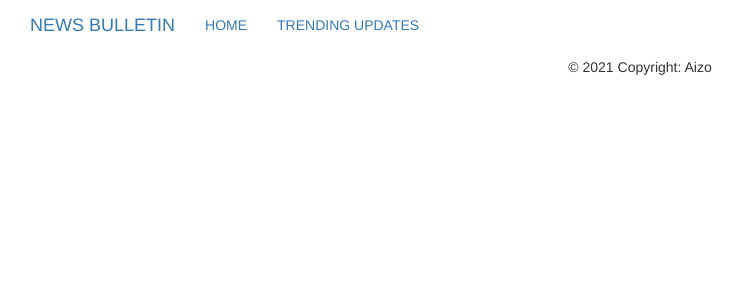
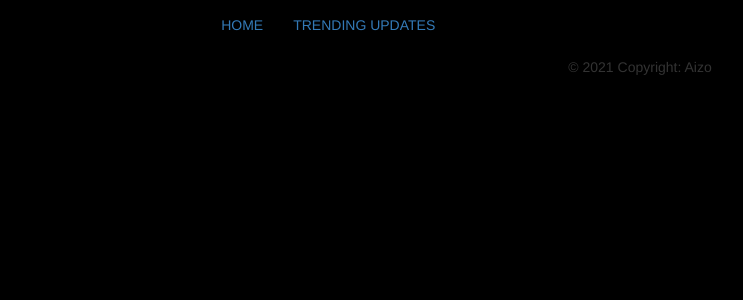
Before and after one commit to IsaacMurage-dev/News-bulletin, a Flask app: template app/templates/index.html in a window 1280 px wide. Shown: the top 300 px of the page, without its empty margins (0-743 px from the left). Run offline with Flask 2, Linux system fonts and the light colour scheme; the template is opened without the code that fills it, so the values that code supplies are empty; some libraries are stand-ins or nearby versions.

Commit message:
modify css

```diff
--- a/app/static/css/index.css
+++ b/app/static/css/index.css
@@ -1,3 +1,10 @@
 .navbar{
-    color: aquamarine;
+    background-color: yellow;
 }
+body{
+    background-color: black;
+}
+.navbar-brand{
+    color:black;
+    font-size: 2rem;
+}
```
